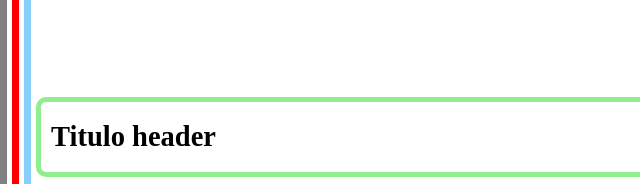
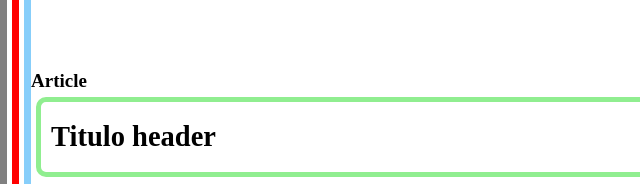
Before and after one commit to JuanJoseCM85/Maquetacion, a website: page Maquetacion_Basica/index.html in a window 1280 px wide. Shown: the part 711-895 px from the top of the page, 0-640 px from the left. Drawn offline with Linux system fonts and the light colour scheme.

Commit message:
Reparamos un error

```diff
--- a/Maquetacion_Basica/index.html
+++ b/Maquetacion_Basica/index.html
@@ -19,6 +19,7 @@
         </section>
         <section class="containerPrincipal">
             <article class="contendor-izdo">
+                <div class="titula-izdo"><p>Article</p></div>
                 <header class="header-cont-izdo">
                     <h2 class="header-cont-izdo__titulo">Titulo header</h2>
                 </header>
```
